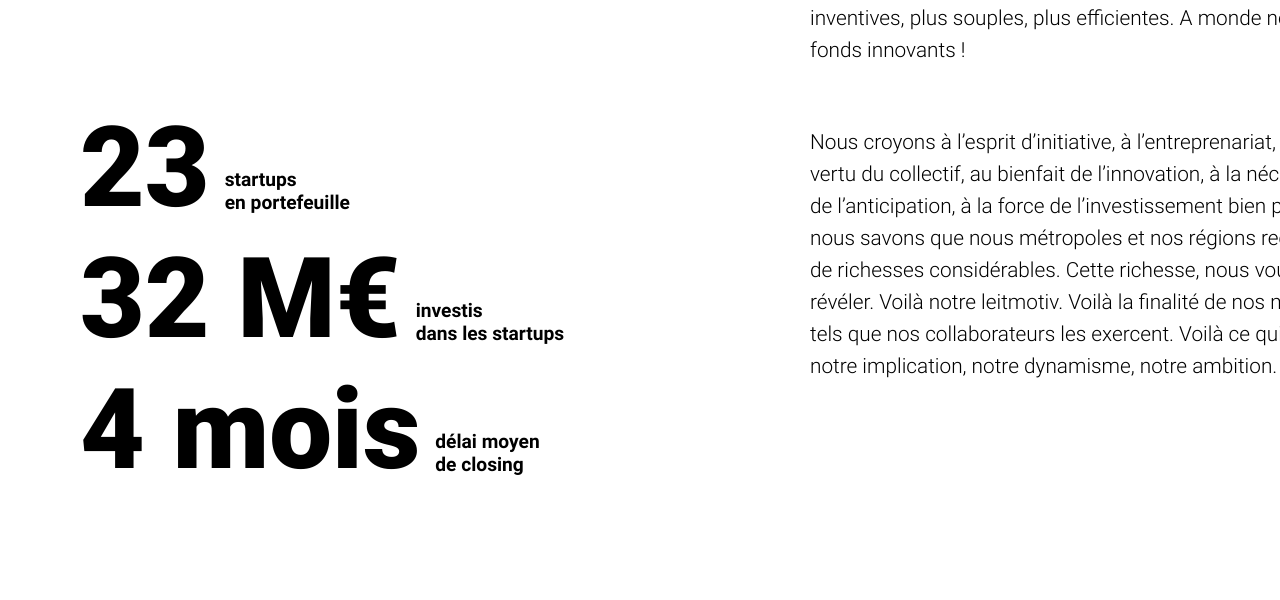
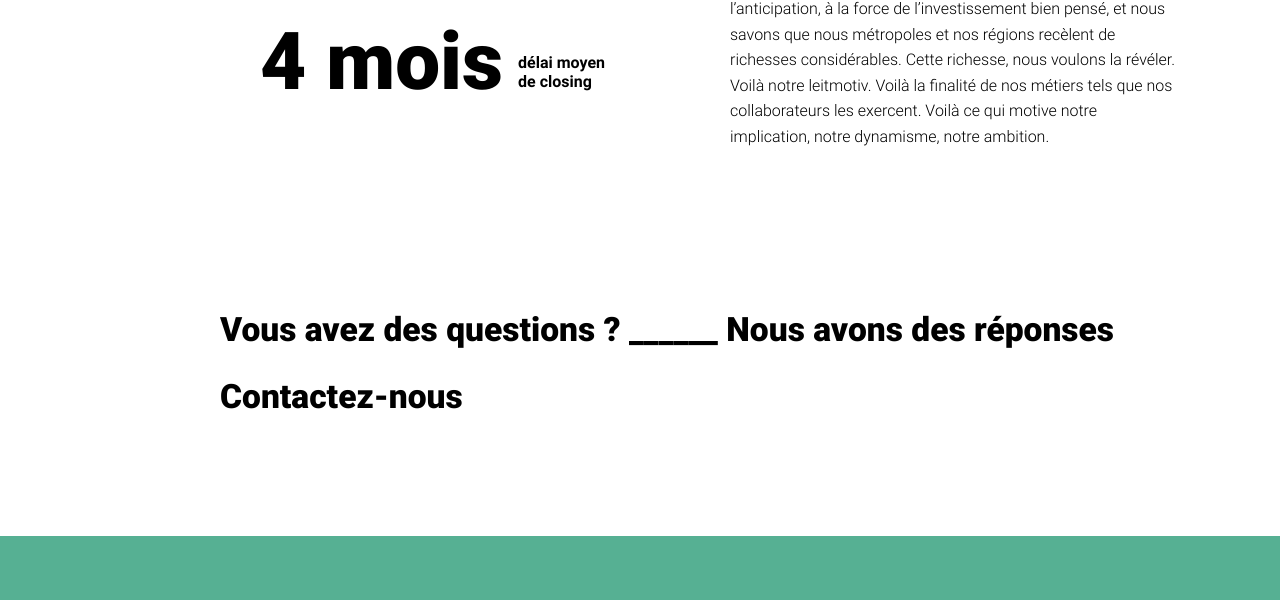
Before and after one commit to plasmeo/test-M-capital, a website: page index.html in a window 1280 px wide. Shown: the part 1555-2155 px from the top of the page. Drawn offline with Linux system fonts and the light colour scheme.

Commit message:
modification layout

```diff
--- a/sass/layout/_body.scss
+++ b/sass/layout/_body.scss
@@ -17,7 +17,7 @@ a {
 
 h1 {
   font-family: "Roboto-bold";
-  font-size: 2.5rem;
+  font-size: 2rem;
 }
 
 .container {
@@ -37,48 +37,50 @@ body {
   background-size: cover;
   height: 620px;
   &__text {
-    height: 300px;
-    width: 1060px;
+    height: 220px;
+    width: 775px;
     position: relative;
     top: 250px;
     background-color: $colour-primary;
     display: flex;
     flex-direction: column;
     justify-content: center;
+    margin-left: 170px;
     padding-left: 50px;
     p {
       width: 420px;
-      font-size: 1.2rem;
+      font-size: 1rem;
     }
   }
 }
 
 .columns {
-  margin-top: 115px;
+  margin-top: 90px;
   display: flex;
-  justify-content: space-between;
+  justify-content: center;
   &__firstColumn {
+    margin-right: 45px;
     > img {
       object-fit: cover;
-      width: 620px;
-      height: 675px;
+      width: 380px;
+      height: 490px;
     }
     .text {
-      margin-top: 110px;
+      margin-top: 60px;
     }
     .line {
       display: flex;
       .number {
         font-family: "Roboto-Black";
-        font-size: 7rem;
+        font-size: 5rem;
         margin: 0;
         margin-right: 15px;
       }
       .info {
         p {
-          font-size: 1.2rem;
+          font-size: 1rem;
           position: relative;
-          top: 50%;
+          top: 40%;
           font-family: "Roboto-Bold";
           margin: 0;
         }
@@ -86,20 +88,24 @@ body {
     }
   }
   &__secondColumn {
-    width: 550px;
+    width: 450px;
+    margin-left: 45px;
+    margin-top: 40px;
     p {
       font-family: "Roboto-thin";
-      font-size: 1.3rem;
-      line-height: 2rem;
+      font-size: 1rem;
+      line-height: 1.6rem;
       margin-block-end: 0;
+      margin-block-start: 0;
       margin-bottom: 60px;
     }
   }
 }
 .contactline {
   font-family: "Roboto-black";
-  font-size: 1.9rem;
-  width: 100%;
-  margin-top: 220px;
-  margin-bottom: 160px;
+  font-size: 1.4rem;
+  width: 1000px;
+  margin: auto;
+  margin-top: 100px;
+  margin-bottom: 120px;
 }
--- a/sass/layout/_footer.scss
+++ b/sass/layout/_footer.scss
@@ -19,7 +19,7 @@ footer {
       list-style: none;
       padding: 0;
       margin: 0;
-      font-size: 1.2rem;
+      font-size: 1rem;
     }
   }
   &__socials {
--- a/sass/layout/_header.scss
+++ b/sass/layout/_header.scss
@@ -1,6 +1,6 @@
 header {
   width: 100%;
-  margin-bottom: 60px;
+  margin-bottom: 45px;
   margin-top: 20px;
   .container {
     padding-left: 0;
```
Also changed, not shown: public/css/style.css, public/img/preview.jfif, 1 other file.
